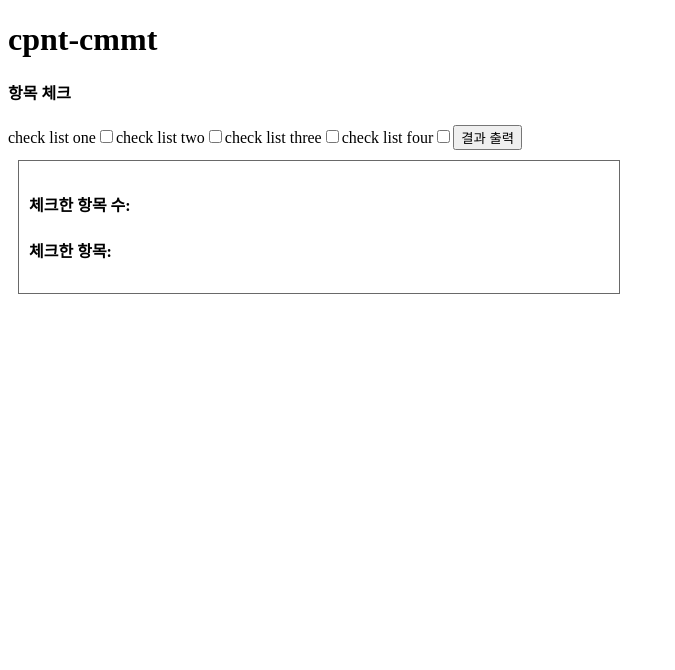
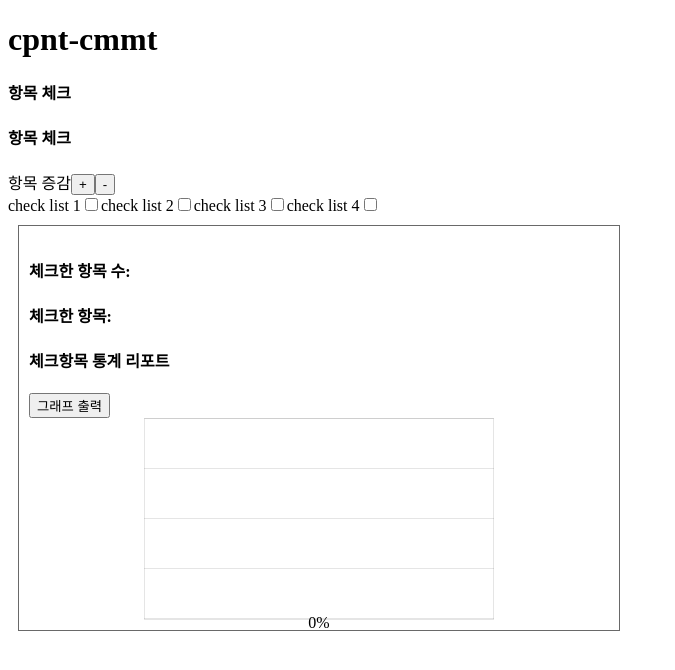
Before and after one commit to happy-sonday/ng-cpnt-cmmt, an Angular app: page / in a window 1280 px wide. Shown: the top 670 px of the page, without its empty margins (0-675 px from the left). Built offline with nearby package versions, Linux system fonts and the light colour scheme.

Commit message:
복자합 구조에서 서비스를 통한 상태 공유하기

```diff
--- /dev/null
+++ b/src/app/check-list/check-item.ts
@@ -0,0 +1,5 @@
+export interface CheckItem {
+  idx: number;
+  content: string;
+  isChecked: boolean;
+}
--- /dev/null
+++ b/src/app/check-list/check-list-data.service.ts
@@ -0,0 +1,69 @@
+import { Injectable } from '@angular/core';
+import { CheckItem } from './check-item';
+
+@Injectable({
+  providedIn: 'root',
+})
+export class CheckListDataService {
+  private checkList: CheckItem[] = [];
+
+  /**
+   *
+   * 체크항목 데이터를 만들어서 반환
+   * @param {*} totalCnt
+   * @memberof CheckListDataService
+   */
+  initList(totalCnt) {
+    for (let i = 0; i < totalCnt; i++) {
+      const checkItem = this.getNewCheckItem(i + 1);
+      this.checkList.push(checkItem);
+    }
+    return this.checkList;
+  }
+  /**
+   *
+   * 체크 항목 리스트를 증감
+   * @param {string} op
+   * @memberof CheckListDataService
+   */
+  changeTotalCntByOp(op: string) {
+    if (op === '+') {
+      const totalCnt = this.checkList.length;
+      const newItem = this.getNewCheckItem(totalCnt + 1);
+      this.checkList.push(newItem);
+    } else if (op === '-') {
+      this.checkList.pop();
+    }
+  }
+
+  /**
+   *
+   * 체크한 항목의 비율을 반환
+   * @return {*}
+   * @memberof CheckListDataService
+   */
+
+  getCheckedItemRatioText() {
+    const curCnt = this.checkList.filter((i) => i.isChecked).length;
+    const totalCnt = this.checkList.length;
+    const roundedRatio = Math.round((curCnt / totalCnt) * 100);
+    return `${roundedRatio}%`;
+  }
+
+  private getNewCheckItem(idx: number) {
+    return { idx: idx, content: this.getCheckListMsg(idx), isChecked: false };
+  }
+
+  private getCheckListMsg(idx: number): string {
+    return `check list ${idx}`;
+  }
+
+  constructor() {}
+
+  checkItem(checkItem: CheckItem) {
+    this.checkList[checkItem.idx - 1] = checkItem;
+  }
+  unCheckItem(idx: number) {
+    this.checkList[idx - 1].isChecked = false;
+  }
+}
--- a/src/app/check-list/check-list-result/check-list-result.component.html
+++ b/src/app/check-list/check-list-result/check-list-result.component.html
@@ -2,6 +2,7 @@
 <h4>체크한 항목:</h4>
 <ul>
   <li *ngFor="let item of _checkedData; let idx = index">
-    {{ item }} <button (click)="removeMe(idx)">X</button>
+    {{ item.content }} <button (click)="onRemove(idx)">X</button>
   </li>
 </ul>
+<app-result-graph></app-result-graph>
--- a/src/app/check-list/check-list-result/check-list-result.component.ts
+++ b/src/app/check-list/check-list-result/check-list-result.component.ts
@@ -1,6 +1,7 @@
 import { Output } from '@angular/core';
 import { EventEmitter } from '@angular/core';
 import { Component, Input, OnInit } from '@angular/core';
+import { CheckItem } from '../check-item';
 
 @Component({
   selector: 'app-check-list-result',
@@ -8,23 +9,34 @@ import { Component, Input, OnInit } from '@angular/core';
   styleUrls: ['./check-list-result.component.scss'],
 })
 export class CheckListResultComponent implements OnInit {
-  _checkedData: string[];
+  _checkedData: CheckItem[];
   checkedCnt: number;
-  @Output() onSelectedToRemoveItem = new EventEmitter<string>();
+  @Output() onSelectedToRemoveItem = new EventEmitter<number>();
 
-  constructor() {}
+  constructor() {
+    this._checkedData = [];
+  }
 
   ngOnInit() {}
 
   @Input()
-  set checkedResult(checkedResult: string[]) {
-    if (checkedResult) {
-      this._checkedData = checkedResult;
-      this.checkedCnt = this._checkedData.length;
+  set checkItem(curItemEvent: CheckItem) {
+    if (!curItemEvent) {
+      return;
     }
+
+    if (curItemEvent.isChecked) {
+      this._checkedData.push(curItemEvent);
+    } else {
+      this._checkedData = this._checkedData.filter(
+        (val) => val.idx !== curItemEvent.idx
+      );
+    }
+    this.checkedCnt = this._checkedData.length;
   }
 
-  removeMe(idx) {
-    this.onSelectedToRemoveItem.emit(this._checkedData[idx]);
+  onRemove(idx) {
+    this.onSelectedToRemoveItem.emit(this._checkedData[idx].idx);
+    this._checkedData = this._checkedData.filter((val, _idx) => _idx !== idx);
   }
 }
--- /dev/null
+++ b/src/app/check-list/check-list-result/result-graph/result-graph.component.html
@@ -0,0 +1,7 @@
+<h4>체크항목 통계 리포트</h4>
+<button type="button" (click)="onPrintGraph()">그래프 출력</button>
+<div class="chart" *ngIf="graphToggle">
+  <div class="grid">
+    <span [style.height]="checkedRatio" [title]="checkedRatio"></span>
+  </div>
+</div>
--- /dev/null
+++ b/src/app/check-list/check-list-result/result-graph/result-graph.component.scss
@@ -0,0 +1,51 @@
+/* 막대그래프의 CSS 애니매이션을 아래 소스를 사용하였습니다. */
+/* https://codepen.io/Victa/pen/xDqbf */
+
+.chart {
+  border: 1px solid rgba(0, 0, 0, 0.1);
+  display: table;
+  table-layout: fixed;
+  width: 60%;
+  max-width: 700px;
+  height: 200px;
+  margin: 0 auto;
+  background-image: linear-gradient(
+    to top,
+    rgba(0, 0, 0, 0.1) 2%,
+    rgba(0, 0, 0, 0) 2%
+  );
+  background-size: 100% 50px;
+  background-position: left top;
+}
+
+.chart .grid {
+  position: relative;
+  display: table-cell;
+  vertical-align: bottom;
+  height: 200px;
+}
+
+.chart span {
+  margin: 0 1em;
+  display: block;
+  background: rgba(209, 236, 250, 0.75);
+  animation: draw 1s ease-in-out;
+}
+
+.chart span:before {
+  position: absolute;
+  left: 0;
+  right: 0;
+  top: 95%;
+  padding: 5px 1em 0;
+  display: block;
+  text-align: center;
+  content: attr(title);
+  word-wrap: break-word;
+}
+
+@keyframes draw {
+  0% {
+    height: 0;
+  }
+}
--- /dev/null
+++ b/src/app/check-list/check-list-result/result-graph/result-graph.component.ts
@@ -0,0 +1,22 @@
+import { Component, OnInit } from '@angular/core';
+import { CheckListDataService } from '../../check-list-data.service';
+
+@Component({
+  selector: 'app-result-graph',
+  templateUrl: './result-graph.component.html',
+  styleUrls: ['./result-graph.component.scss'],
+})
+export class ResultGraphComponent implements OnInit {
+  checkedRatio: string = '0%';
+  graphToggle = true;
+
+  constructor(public checkListDataService: CheckListDataService) {}
+
+  ngOnInit() {}
+
+  onPrintGraph() {
+    this.graphToggle = false;
+    this.checkedRatio = this.checkListDataService.getCheckedItemRatioText();
+    setTimeout(() => (this.graphToggle = true), 1);
+  }
+}
--- a/src/app/check-list/check-list.component.html
+++ b/src/app/check-list/check-list.component.html
@@ -1,10 +1,33 @@
 <h4>항목 체크</h4>
-<span *ngFor="let item of checkList; let i = index">
+<!-- <span *ngFor="let item of checkList; let i = index">
   <label for="chk-{{ i + 1 }}">{{ item }}</label>
   <input type="checkbox" id="chk-{{ i + 1 }}" [(ngModel)]="checkedResult[i]" />
-</span>
-<button (click)="extractCheckedResult()">결과 출력</button>
-<app-check-list-result
+</span> -->
+<!-- <app-check-list-result
   [checkedResult]="checkedResultData"
   (onSelectedToRemoveItem)="removeCheckedItem($event)"
 ></app-check-list-result>
+<button (click)="extractCheckedResult()">결과 출력</button> -->
+
+<h4>항목 체크</h4>
+<div class="row">
+  <label>항목 증감</label>
+  <button type="button" (click)="onChangeCnt('+')">+</button>
+  <button type="button" (click)="onChangeCnt('-')">-</button>
+</div>
+<div class="row">
+  <span *ngFor="let item of checkList; let i = index">
+    <label for="chk-{{ item.idx }}">{{ item.content }}</label>
+    <input
+      type="checkbox"
+      id="chk-{{ item.idx }}"
+      (ngModelChange)="onChecked($event, item)"
+      [(ngModel)]="item.isChecked"
+    />
+  </span>
+</div>
+
+<app-check-list-result
+  [checkItem]="curCheckedItem"
+  (onSelectedToRemoveItem)="unCheckedItem($event)"
+></app-check-list-result>
--- a/src/app/check-list/check-list.component.ts
+++ b/src/app/check-list/check-list.component.ts
@@ -1,4 +1,6 @@
 import { Component, OnInit } from '@angular/core';
+import { CheckItem } from './check-item';
+import { CheckListDataService } from './check-list-data.service';
 
 @Component({
   selector: 'app-check-list',
@@ -6,37 +8,60 @@ import { Component, OnInit } from '@angular/core';
   styleUrls: ['./check-list.component.scss'],
 })
 export class CheckListComponent implements OnInit {
-  checkList: string[];
-  checkedResult: boolean[] = [];
-  checkedResultData: string[];
+  INIT_TOTAL_CNT: number = 4;
+  checkList: CheckItem[] = [];
+  curCheckedItem: CheckItem;
 
-  constructor() {
-    this.checkList = [
-      'check list one',
-      'check list two',
-      'check list three',
-      'check list four',
-    ];
-    this.checkList.forEach(() => this.checkedResult.push(false));
-  }
+  // checkList: string[];
+
+  // checkedResultData: string[];
+  // checkedResult: boolean[] = [];
+
+  // constructor() {
+  //   this.checkList = [
+  //     'check list one',
+  //     'check list two',
+  //     'check list three',
+  //     'check list four',
+  //   ];
+  //   this.checkList.forEach(() => this.checkedResult.push(false));
+  // }
+
+  // extractCheckedResult() {
+  //   this.checkedResultData = [];
+  //   this.checkedResult.forEach((isChecked, idx) => {
+  //     if (isChecked) {
+  //       this.checkedResultData.push(this.checkList[idx]);
+  //     }
+  //   });
+  // }
+
+  // removeCheckedItem(removeItem) {
+  //   this.checkedResult.forEach((isChecked, _id) => {
+  //     if (isChecked && this.checkList[_id] === removeItem) {
+  //       this.checkedResult[_id] = false;
+  //       this.extractCheckedResult();
+  //     }
+  //   });
+  // }
 
   ngOnInit() {}
 
-  extractCheckedResult() {
-    this.checkedResultData = [];
-    this.checkedResult.forEach((isChecked, idx) => {
-      if (isChecked) {
-        this.checkedResultData.push(this.checkList[idx]);
-      }
-    });
+  constructor(public checkListDataService: CheckListDataService) {
+    this.checkList = this.checkListDataService.initList(this.INIT_TOTAL_CNT);
   }
 
-  removeCheckedItem(removeItem) {
-    this.checkedResult.forEach((isChecked, _id) => {
-      if (isChecked && this.checkList[_id] === removeItem) {
-        this.checkedResult[_id] = false;
-        this.extractCheckedResult();
-      }
-    });
+  onChangeCnt(op: string) {
+    this.checkListDataService.changeTotalCntByOp(op);
+  }
+
+  onChecked(isChecked, checkedItem: CheckItem) {
+    checkedItem.isChecked = isChecked;
+    this.curCheckedItem = checkedItem;
+    this.checkListDataService.checkItem(checkedItem);
+  }
+
+  unCheckedItem(idx) {
+    this.checkListDataService.unCheckItem(idx);
   }
 }
```
Also changed, not shown: src/app/app.module.ts (+11 -3 lines), 2 other files (tests, documents, lock files or other folders).
